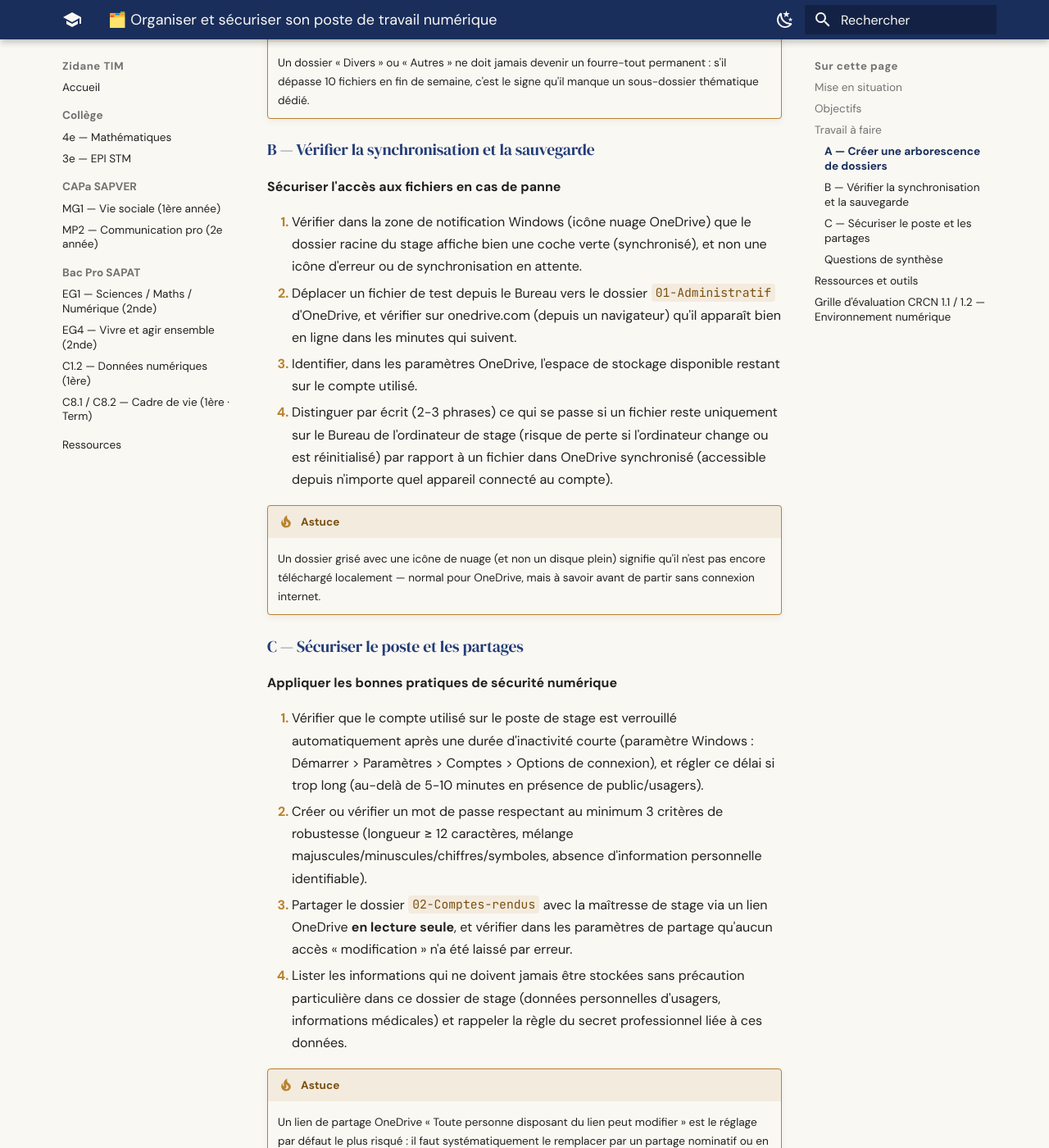
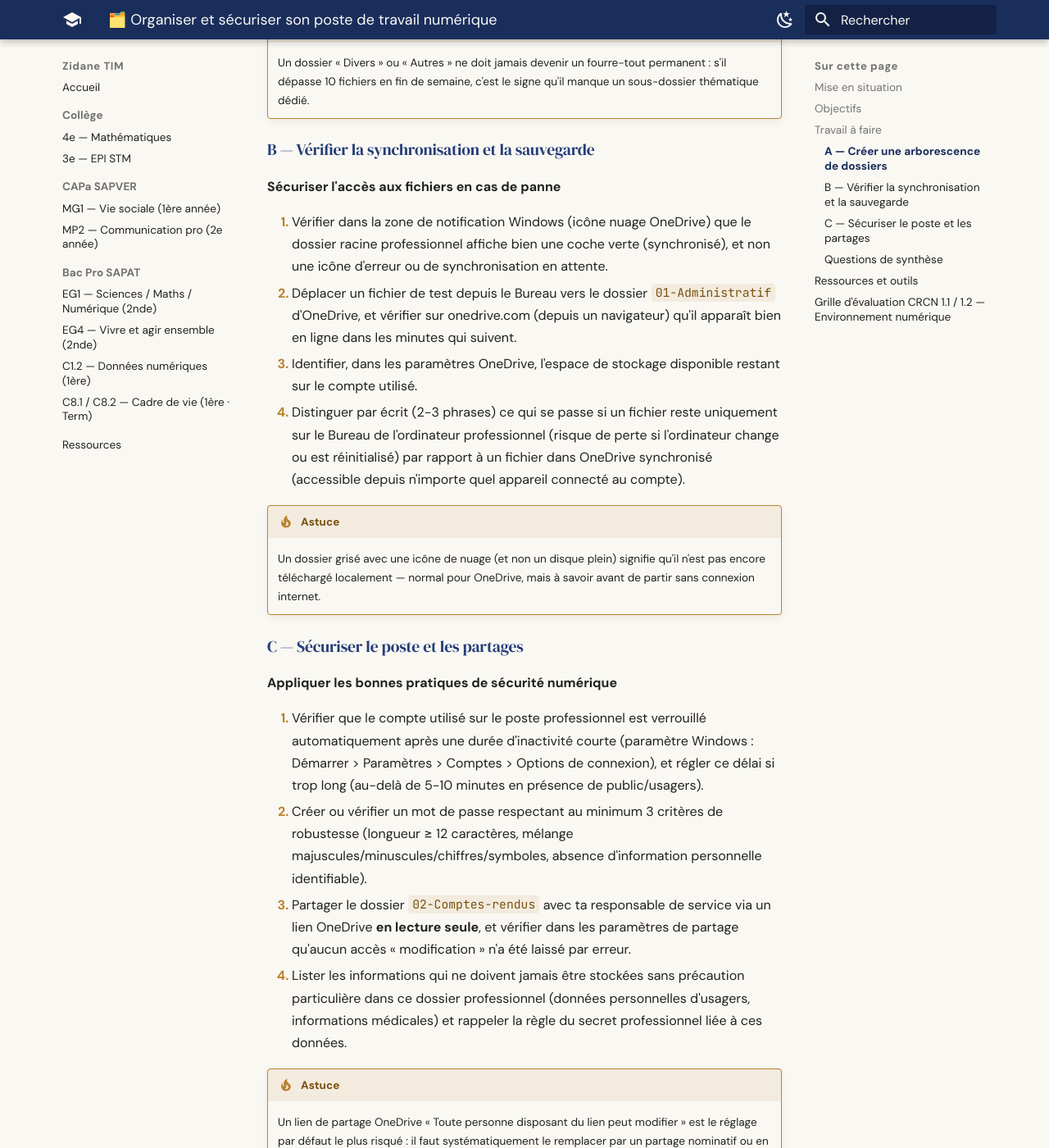
Before and after one commit to zidaneTim/zidane-tim, an MkDocs documentation site: the page built from docs/cours/sapat/activites/eg1/organisation-securite-poste.md, in a window 1280 px wide and 1400 px high, scrolled down 1750 px. Shown: the whole window at 82% size. Built offline with MkDocs 1.6.1 and Material for MkDocs 9.7.7, drawn with Linux system fonts in a browser that asks for light colours; some of the changed text lies outside the part shown.

Commit message:
organisation-securite-poste.md : posture stagiaire -> agent (conformite PT-MD-v7)

```diff
--- a/docs/cours/sapat/activites/eg1/organisation-securite-poste.md
+++ b/docs/cours/sapat/activites/eg1/organisation-securite-poste.md
@@ -12,22 +12,22 @@
 
 ## Mise en situation
 
-Tu commences ton **stage en structure d'accueil (EHPAD, SAAD, crèche...)**. Le premier jour, la maîtresse de stage te
+Tu es **agent d'une structure d'accueil (EHPAD, SAAD, crèche...)**. Dès ton arrivée, ta responsable de service te
 confie un ordinateur professionnel et un espace **OneDrive** partagé par l'établissement. Elle te prévient : « L'an
-dernier, une stagiaire avait mis tous ses documents en vrac sur le Bureau — le jour où son ordinateur a eu un problème,
+dernier, une collègue avait mis tous ses documents en vrac sur le Bureau — le jour où son ordinateur a eu un problème,
 elle a perdu trois semaines de travail parce que rien n'était sauvegardé dans le cloud. »
 
 Un rapport de la **CNIL** rappelle qu'une bonne partie des pertes de données en entreprise ne vient pas d'un piratage,
 mais d'une mauvaise organisation ou d'une absence de sauvegarde du poste de travail.
 
-**Ton rôle :** avant de commencer à produire le moindre document de stage, tu dois organiser ton espace de travail
+**Ton rôle :** avant de commencer à produire le moindre document professionnel, tu dois organiser ton espace de travail
 numérique — une arborescence de dossiers claire, une sauvegarde automatique sur OneDrive, et un minimum de bonnes
-pratiques de sécurité (mot de passe, verrouillage, partage) — pour que tout document produit pendant le stage soit
+pratiques de sécurité (mot de passe, verrouillage, partage) — pour que tout document produit sur le poste soit
 retrouvable et protégé.
 
 !!! question "Problématique"
-    « Comment organiser et sécuriser mon poste de travail numérique pour que mes documents de stage soient toujours
-    retrouvables, sauvegardés et protégés ? »
+    « Comment organiser et sécuriser mon poste de travail numérique pour que mes documents professionnels soient
+    toujours retrouvables, sauvegardés et protégés ? »
 
 ## Objectifs
 
@@ -41,15 +41,15 @@
 
 ### A — Créer une arborescence de dossiers
 
-**Structurer l'espace OneDrive du stage**
+**Structurer l'espace OneDrive professionnel**
 
-1. Ouvrir OneDrive (application ou onedrive.com) et créer un dossier racine nommé `Stage-<Nom-Structure>-2026-2027`.
+1. Ouvrir OneDrive (application ou onedrive.com) et créer un dossier racine nommé `Poste-<Nom-Structure>-2026-2027`.
 2. À l'intérieur, créer au minimum 4 sous-dossiers thématiques (ex. `01-Administratif`, `02-Comptes-rendus`,
    `03-Documents-usagers`, `04-Divers`) — numérotés pour forcer un ordre d'affichage logique.
 3. Vérifier que chaque nom de dossier respecte une convention simple et tenue : pas d'espace superflu, pas
    d'accent bloquant sur certains systèmes, un seul niveau de sous-dossier supplémentaire maximum par thème.
 4. Créer un fichier `Lisez-moi.txt` à la racine expliquant en 3 lignes à quoi sert chaque sous-dossier — utile si
-   quelqu'un d'autre doit reprendre le dossier après le stage.
+   quelqu'un d'autre doit reprendre le dossier après toi.
 
 !!! tip "Astuce"
     Un dossier « Divers » ou « Autres » ne doit jamais devenir un fourre-tout permanent : s'il dépasse 10 fichiers en
@@ -59,13 +59,13 @@
 
 **Sécuriser l'accès aux fichiers en cas de panne**
 
-1. Vérifier dans la zone de notification Windows (icône nuage OneDrive) que le dossier racine du stage affiche bien
+1. Vérifier dans la zone de notification Windows (icône nuage OneDrive) que le dossier racine professionnel affiche bien
    une coche verte (synchronisé), et non une icône d'erreur ou de synchronisation en attente.
 2. Déplacer un fichier de test depuis le Bureau vers le dossier `01-Administratif` d'OneDrive, et vérifier sur
    onedrive.com (depuis un navigateur) qu'il apparaît bien en ligne dans les minutes qui suivent.
 3. Identifier, dans les paramètres OneDrive, l'espace de stockage disponible restant sur le compte utilisé.
 4. Distinguer par écrit (2-3 phrases) ce qui se passe si un fichier reste uniquement sur le Bureau de l'ordinateur
-   de stage (risque de perte si l'ordinateur change ou est réinitialisé) par rapport à un fichier dans OneDrive
+   professionnel (risque de perte si l'ordinateur change ou est réinitialisé) par rapport à un fichier dans OneDrive
    synchronisé (accessible depuis n'importe quel appareil connecté au compte).
 
 !!! tip "Astuce"
@@ -76,15 +76,15 @@
 
 **Appliquer les bonnes pratiques de sécurité numérique**
 
-1. Vérifier que le compte utilisé sur le poste de stage est verrouillé automatiquement après une durée d'inactivité
+1. Vérifier que le compte utilisé sur le poste professionnel est verrouillé automatiquement après une durée d'inactivité
    courte (paramètre Windows : Démarrer > Paramètres > Comptes > Options de connexion), et régler ce délai si trop
    long (au-delà de 5-10 minutes en présence de public/usagers).
 2. Créer ou vérifier un mot de passe respectant au minimum 3 critères de robustesse (longueur ≥ 12 caractères,
    mélange majuscules/minuscules/chiffres/symboles, absence d'information personnelle identifiable).
-3. Partager le dossier `02-Comptes-rendus` avec la maîtresse de stage via un lien OneDrive **en lecture seule**, et
+3. Partager le dossier `02-Comptes-rendus` avec ta responsable de service via un lien OneDrive **en lecture seule**, et
    vérifier dans les paramètres de partage qu'aucun accès « modification » n'a été laissé par erreur.
-4. Lister les informations qui ne doivent jamais être stockées sans précaution particulière dans ce dossier de
-   stage (données personnelles d'usagers, informations médicales) et rappeler la règle du secret professionnel liée
+4. Lister les informations qui ne doivent jamais être stockées sans précaution particulière dans ce dossier
+   professionnel (données personnelles d'usagers, informations médicales) et rappeler la règle du secret professionnel liée
    à ces données.
 
 !!! tip "Astuce"
@@ -96,7 +96,7 @@
 
 - Quelle est la différence concrète entre un fichier stocké uniquement sur le Bureau et un fichier stocké dans un
   dossier OneDrive synchronisé ?
-- Pourquoi un dossier de stage doit-il être organisé en sous-dossiers thématiques plutôt qu'en un seul dossier avec
+- Pourquoi un dossier professionnel doit-il être organisé en sous-dossiers thématiques plutôt qu'en un seul dossier avec
   tous les fichiers ?
 - Cite une bonne pratique de sécurité vue dans cette activité que tu peux appliquer dès aujourd'hui sur ton propre
   matériel.
@@ -114,7 +114,7 @@
 
 ## Grille d'évaluation CRCN 1.1 / 1.2 — Environnement numérique
 
-**Production attendue :** une arborescence OneDrive fonctionnelle et sécurisée, présentée à la maîtresse de stage
+**Production attendue :** une arborescence OneDrive fonctionnelle et sécurisée, présentée à ta responsable de service
 citée dans la mise en situation.
 
 | Critère | Indicateurs observables | Niveau |
```
